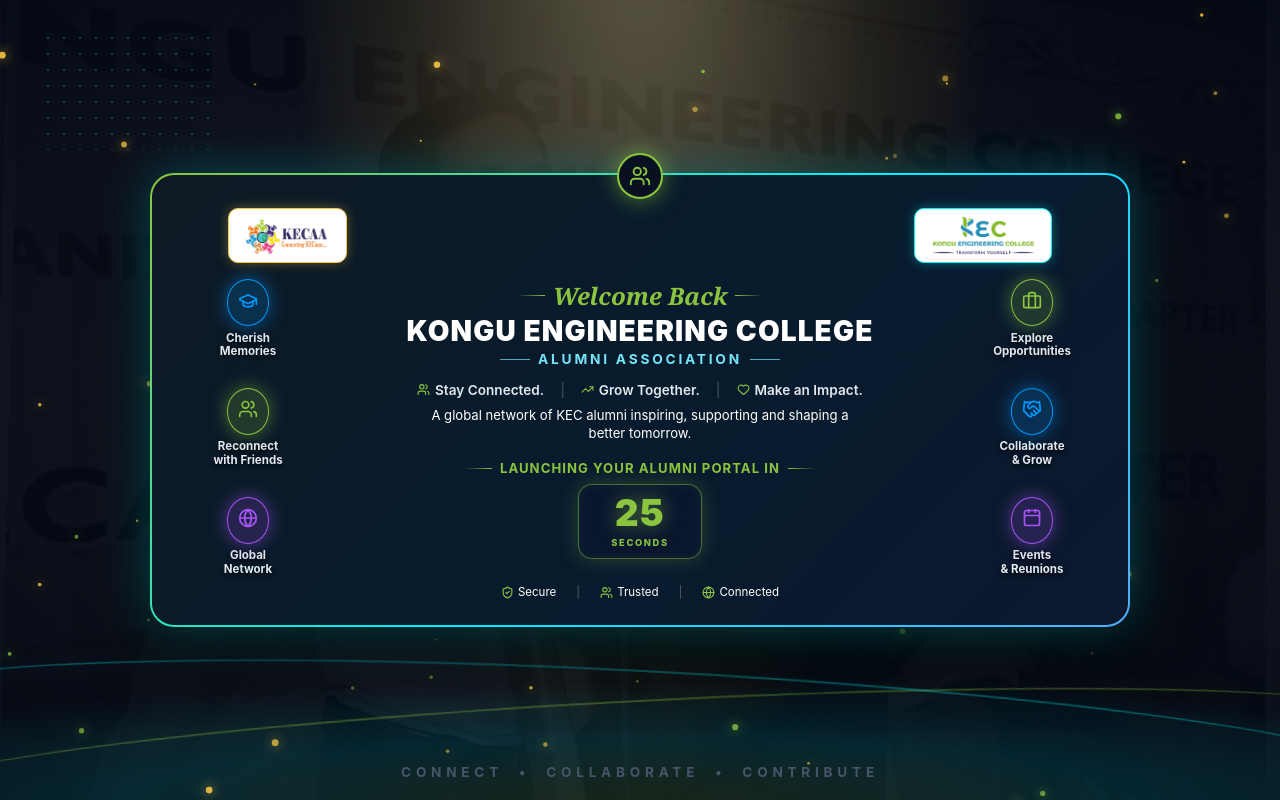
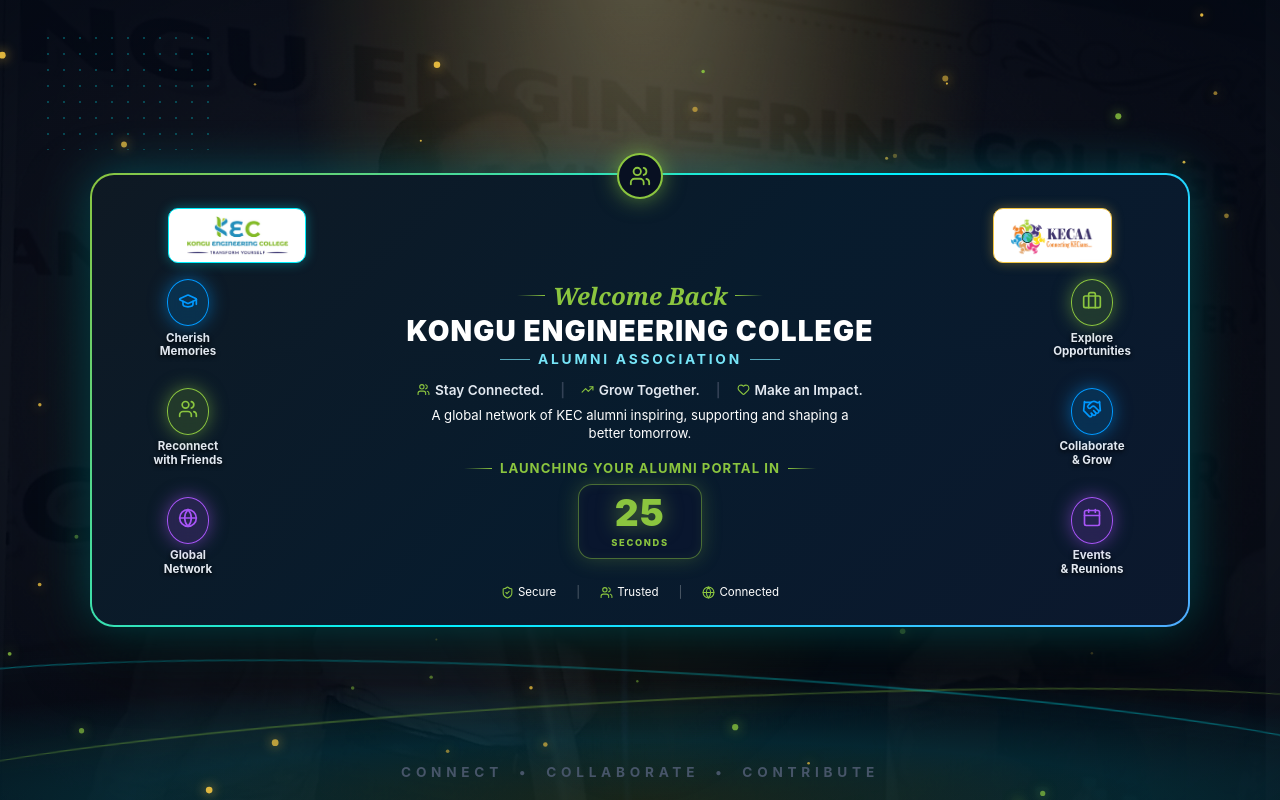
Before and after one commit to nandhakumar02042004/alumni-launch, a React (Vite) app: page / in a window 1280 px wide. Built offline with nearby package versions, Linux system fonts and the light colour scheme.

Commit message:
update: swap logo positions and increase card max-width to 1100px

```diff
--- a/src/components/cinematic/CurtainLaunchScreen.jsx
+++ b/src/components/cinematic/CurtainLaunchScreen.jsx
@@ -125,11 +125,11 @@
         </>
       )}
 
-      {/* ═══════════ MAIN GLASS CARD WITH 2-INCH MARGIN (~980px max-width) ═══════════ */}
+      {/* ═══════════ MAIN GLASS CARD WIDE LAYOUT (~1100px max-width) ═══════════ */}
       <div style={{
         position: 'relative', zIndex: 110,
-        width: isMobile ? '94%' : 'calc(100% - 220px)',
-        maxWidth: '980px',
+        width: isMobile ? '94%' : 'calc(100% - 120px)',
+        maxWidth: '1100px',
         padding: isMobile ? '1.5rem 1rem 1.2rem' : '1.8rem 2rem 1.5rem',
         margin: '0 auto',
         textAlign: 'center', borderRadius: '24px',
@@ -154,20 +154,12 @@
           <Users size={isMobile ? 18 : 22} />
         </div>
 
-        {/* Header Logo Row - cleanly formatted */}
+        {/* Header Logo Row - Swapped positions: KEC emblem on left, KECAA logo on right */}
         <div style={{
           display: 'flex', alignItems: 'center', justifyContent: 'space-between',
-          maxWidth: '840px', margin: '0.25rem auto 1rem auto',
+          maxWidth: '960px', margin: '0.25rem auto 1rem auto',
           padding: '0 0.5rem',
         }}>
-          <div style={{
-            padding: isMobile ? '0.3rem 0.6rem' : '0.4rem 1rem',
-            background: '#FFFFFF', borderRadius: '10px',
-            border: '1.5px solid #F4C542', boxShadow: '0 0 12px rgba(244,197,66,0.35)',
-            display: 'flex', alignItems: 'center', justifyContent: 'center',
-          }}>
-            <img src={logoImg} alt="KECAA Logo" style={{ height: isMobile ? '30px' : '40px', width: 'auto', objectFit: 'contain' }} />
-          </div>
           {heroImg && (
             <div style={{
               padding: isMobile ? '0.3rem 0.6rem' : '0.4rem 1rem',
@@ -178,6 +170,14 @@
               <img src={heroImg} alt="KEC Emblem" style={{ height: isMobile ? '30px' : '40px', width: 'auto', objectFit: 'contain' }} />
             </div>
           )}
+          <div style={{
+            padding: isMobile ? '0.3rem 0.6rem' : '0.4rem 1rem',
+            background: '#FFFFFF', borderRadius: '10px',
+            border: '1.5px solid #F4C542', boxShadow: '0 0 12px rgba(244,197,66,0.35)',
+            display: 'flex', alignItems: 'center', justifyContent: 'center',
+          }}>
+            <img src={logoImg} alt="KECAA Logo" style={{ height: isMobile ? '30px' : '40px', width: 'auto', objectFit: 'contain' }} />
+          </div>
         </div>
 
         {/* ── MAIN CONTENT AREA WITH 6 FEATURE BADGES INSIDE CARD ── */}
```
